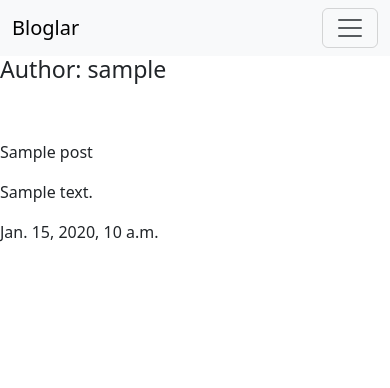
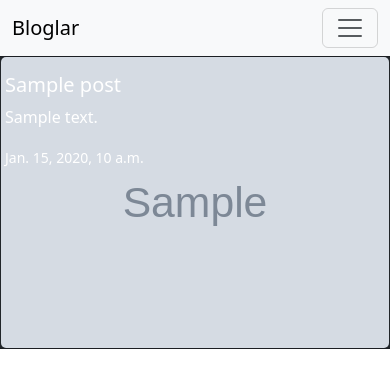
Before and after one commit to yusubluadil/InnoMind-PY-001, a Django app: page /posts/1/ in a window 390 px wide. Shown: the top 388 px of the page. Run offline with Django 5.2, Linux system fonts and the light colour scheme; tables that the repository leaves empty hold one stand-in row (values such as "Sample post"); grey boxes marked "Sample" are stand-in pictures.

Commit message:
Add image field to Post model and update Category model options
- Added an 'image' field to the Post model, allowing for optional image uploads.
- Updated the verbose name and plural options for the Category model for better readability in the admin interface.

```diff
--- a/part1/main/django_lesson/blog/account/views.py
+++ b/part1/main/django_lesson/blog/account/views.py
@@ -5,7 +5,7 @@ from django.contrib.auth.models import User
 
 from .forms import RegisterForm, LoginForm
 
-
+# POST and GET
 def register(request):
     if request.method == 'POST':
         form = RegisterForm(request.POST)
--- a/part1/main/django_lesson/blog/core/settings.py
+++ b/part1/main/django_lesson/blog/core/settings.py
@@ -9,6 +9,8 @@ https://docs.djangoproject.com/en/5.2/topics/settings/
 For the full list of settings and their values, see
 https://docs.djangoproject.com/en/5.2/ref/settings/
 """
+
+import os
 
 from pathlib import Path
 
@@ -120,6 +122,9 @@ USE_TZ = True
 # Static files (CSS, JavaScript, Images)
 # https://docs.djangoproject.com/en/5.2/howto/static-files/
 
+MEDIA_ROOT = os.path.join(BASE_DIR, 'media')
+MEDIA_URL = '/media/'
+
 STATIC_URL = 'static/'
 
 # Default primary key field type
--- a/part1/main/django_lesson/blog/core/urls.py
+++ b/part1/main/django_lesson/blog/core/urls.py
@@ -16,9 +16,14 @@ Including another URLconf
 """
 from django.contrib import admin
 from django.urls import path, include
+from django.conf import settings
+from django.conf.urls.static import static
 
 urlpatterns = [
     path('admin/', admin.site.urls),
     path('posts/', include('posts.urls')),
     path('account/', include('account.urls')),
 ]
+
+if settings.DEBUG:
+    urlpatterns += static(settings.MEDIA_URL, document_root=settings.MEDIA_ROOT)
--- a/part1/main/django_lesson/blog/posts/forms.py
+++ b/part1/main/django_lesson/blog/posts/forms.py
@@ -7,4 +7,4 @@ class PostForm(forms.ModelForm):
     class Meta:
         model = Post
         # fields = '__all__'
-        fields = ('title', 'description', 'categories')
+        fields = ('title', 'image', 'description', 'categories')
--- a/part1/main/django_lesson/blog/posts/models.py
+++ b/part1/main/django_lesson/blog/posts/models.py
@@ -16,6 +16,7 @@ class Category(models.Model):
 class Post(models.Model):
     author = models.ForeignKey(User, on_delete=models.CASCADE, related_name='posts')
 
+    image = models.ImageField(upload_to='posts', null=True, blank=True)
     title = models.CharField(max_length=255)
     description = models.TextField()
     publish_date = models.DateTimeField(auto_now_add=True)
--- a/part1/main/django_lesson/blog/posts/urls.py
+++ b/part1/main/django_lesson/blog/posts/urls.py
@@ -3,7 +3,8 @@ from django.urls import path
 from .views import (
     all_blogs,
     detail_blog,
-    create_blog
+    create_blog,
+    search_blog
 )
 
 
@@ -14,5 +15,6 @@ from .views import (
 urlpatterns = [
     path('', all_blogs, name='all_blogs'),
     path('<int:pk>/', detail_blog, name='detail_blog'),
-    path('create/', create_blog, name='create_blog')
+    path('create/', create_blog, name='create_blog'),
+    path('search-blog/', search_blog, name='search_blog'),
 ]
--- a/part1/main/django_lesson/blog/posts/views.py
+++ b/part1/main/django_lesson/blog/posts/views.py
@@ -2,6 +2,7 @@ from django.shortcuts import (
     render,
     redirect
 )
+from django.db.models import Q
 
 from .models import Post
 from .forms import PostForm
@@ -33,10 +34,24 @@ def create_blog(request):
         return render(request, 'blogs/create-blog.html', context={"form": form})
     else:
         user = request.user
-        form = PostForm(request.POST)
+        form = PostForm(request.POST, request.FILES)
         if form.is_valid():
             new_form = form.save(commit=False)
             new_form.author = user
             new_form.save()
             form.save_m2m()
             return redirect('all_blogs')
+
+
+def search_blog(request):
+    q = request.GET['q']
+    searched_data = Post.objects.filter(
+        Q(title__icontains=q) |
+        Q(author__username__icontains=q) |
+        Q(author__first_name__icontains=q)
+    )
+
+    context = {
+        'posts': searched_data
+    }
+    return render(request, 'blogs/all-blogs.html', context)
--- a/part1/main/django_lesson/blog/templates/base/base.html
+++ b/part1/main/django_lesson/blog/templates/base/base.html
@@ -15,14 +15,18 @@
         </button>
         <div class="collapse navbar-collapse" id="navbarNav">
         <ul class="navbar-nav">
+
+            {% if user.is_authenticated %}
             <li class="nav-item">
                 <a class="nav-link active" aria-current="page" href="{% url "create_blog" %}">Blog yarat</a>
             </li>
-            {% if user.is_authenticated %}
             <li class="nav-item">
                 <a class="nav-link" href="{% url "logout" %}">Çıxış et</a>
             </li>
             {% else %}
+            <li class="nav-item">
+                <a class="nav-link active" aria-current="page" href="{% url "login" %}">Blog yarat</a>
+            </li>
             <li class="nav-item">
                 <a class="nav-link" href="{% url "login" %}">Daxil ol</a>
             </li>
@@ -31,12 +35,18 @@
             </li>
             {% endif %}
         </ul>
+        <form class="d-flex" role="search" method="GET" action="{% url 'search_blog' %}">
+            <input class="form-control me-2" type="search" name="q" placeholder="Search" aria-label="Search"/>
+            <button class="btn btn-outline-success" type="submit">Search</button>
+        </form>
         </div>
     </div>
     </nav>
 
+    <div class="row">
     {% block content %}
     {% endblock content %}
+    </div>
 
     <script src="https://cdn.jsdelivr.net/npm/bootstrap@5.3.8/dist/js/bootstrap.bundle.min.js" integrity="sha384-FKyoEForCGlyvwx9Hj09JcYn3nv7wiPVlz7YYwJrWVcXK/BmnVDxM+D2scQbITxI" crossorigin="anonymous"></script>
 </body>
--- a/part1/main/django_lesson/blog/templates/blogs/create-blog.html
+++ b/part1/main/django_lesson/blog/templates/blogs/create-blog.html
@@ -12,7 +12,7 @@
 </div>
 {% endif %}
 
-<form method="post">
+<form method="post" enctype="multipart/form-data">
     {% csrf_token %}
     {{ form|crispy }}
     <button type="submit">Təsdiqlə</button>
--- a/part1/main/django_lesson/blog/templates/blogs/detail-blogs.html
+++ b/part1/main/django_lesson/blog/templates/blogs/detail-blogs.html
@@ -1,12 +1,19 @@
 {% extends "base/base.html" %}
+{% load static %}
 
 {% block title %}Detail blog{% endblock title %}
 
 {% block content %}
-<h3>Author: {{ post.author }}</h3>
-<br><br>
-<p>{{ post.title }}</p>
-<p>{{ post.description }}</p>
-<p>{{ post.publish_date }}</p>
-<p>{{ post.category }}</p>
+<div class="card text-bg-dark">
+    {% if post.image %}
+    <img src="{{ post.image.url }}" class="card-img" alt="...">
+    {% else %}
+    <img class="card-img" alt="Blog şəkli">
+    {% endif %}
+  <div class="card-img-overlay">
+    <h5 class="card-title">{{ post.title }}</h5>
+    <p class="card-text">{{ post.description }}</p>
+    <p class="card-text"><small>{{ post.publish_date }}</small></p>
+  </div>
+</div>
 {% endblock content %}
```
Also changed, not shown: part1/main/django_lesson/blog/templates/blogs/all-blogs.html (+18 -4 lines), part1/main/django_lesson/blog/media/posts/Screenshot_from_2024-06-27_01-22-51.png (added), part1/main/django_lesson/blog/media/posts/Screenshot_from_2024-06-27_02-44-00.png (added), part1/main/django_lesson/blog/posts/migrations/0004_alter_category_options_post_image.py (added).
